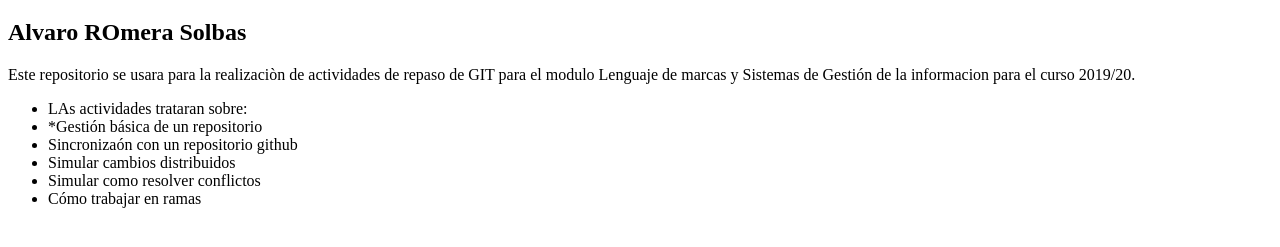
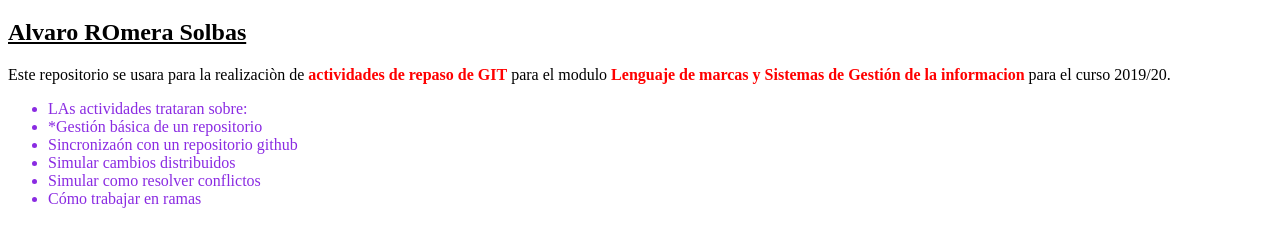
Before and after one commit to alvaroterke17/repaso_git_lm, a plain HTML site: page index.html in a window 1280 px wide. Shown: the part 61-308 px from the top of the page. Drawn offline with Linux system fonts and the light colour scheme.

Commit message:
RT2A1 - Cambios en el estilo

```diff
--- a/estilo.css
+++ b/estilo.css
@@ -0,0 +1,10 @@
+span {color: red;}
+
+
+h2 {
+	text-decoration: underline;}
+
+
+.menu ul li{
+    color: blueviolet;
+}
--- a/index.html
+++ b/index.html
@@ -3,14 +3,17 @@
   <head>
     <meta charset="utf-8">
     <title>recu</title>
+    <link rel="stylesheet" type="text/css" href="estilo.css">
+
   </head>
   <body>
     <h1>Repaso de GIT</h1>
     <h2>Alvaro ROmera Solbas</h2>
-    <p>Este repositorio se usara para la realizaciòn de actividades de repaso de GIT
-        para el modulo Lenguaje de marcas y Sistemas de Gestión de la informacion
+    <p>Este repositorio se usara para la realizaciòn de <span><strong>actividades de repaso de GIT</strong></span>
+        para el modulo <span><strong>Lenguaje de marcas y Sistemas de Gestión de la informacion</strong></span>
         para el curso 2019/20.
     </p>
+    <nav class="menu">
     <ul>
         <li>LAs actividades trataran sobre:</li>
         <li>*Gestión básica de un repositorio</li>
@@ -19,5 +22,6 @@
         <li>Simular como resolver conflictos</li>
         <li>Cómo trabajar en ramas</li>
     </ul>
+  </nav>
   </body>
 </html>
```
